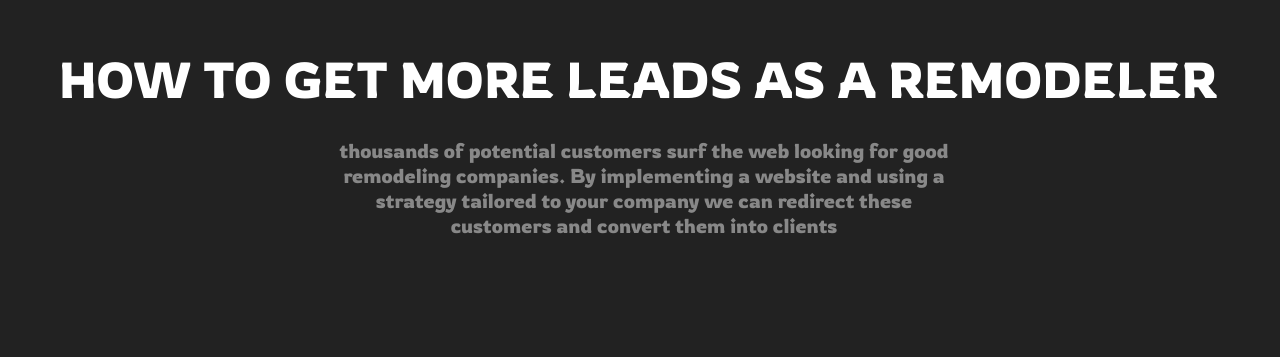
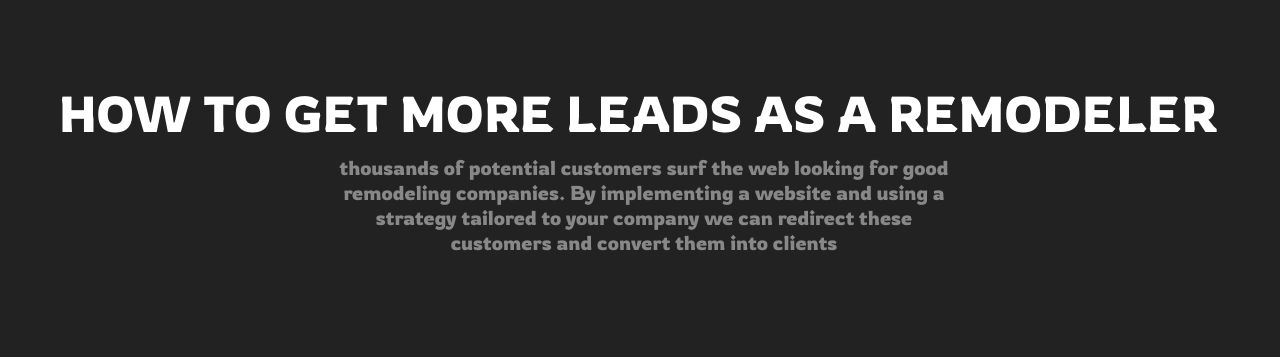
Before and after one commit to HackerLurker/remodlingdesigner, a plain HTML site: page index.html in a window 1280 px wide. Shown: the part 421-778 px from the top of the page. Drawn offline with Linux system fonts and the light colour scheme.

Commit message:
Add files via upload

```diff
--- a/index.html
+++ b/index.html
@@ -9,7 +9,15 @@
     <title>HOW TO GET MORE LEADS AS A REMODELER | Landing Page</title>
     <meta name="description" content="HOW TO GET MORE LEADS AS A REMODELER. thousands of potential customers surf the web looking for good remodeling companies. By implementing a website and using a strategy tailored to your company we can redirect these customers and convert them into clients ">
      <meta name="keywords" content="Remodeling, Leads, More Leads, How to get more leads as a remodeler">
-</head>
+</head><!-- Google tag (gtag.js) -->
+<script async src="https://www.googletagmanager.com/gtag/js?id=G-E71JJ9T83G"></script>
+<script>
+  window.dataLayer = window.dataLayer || [];
+  function gtag(){dataLayer.push(arguments);}
+  gtag('js', new Date());
+
+  gtag('config', 'G-E71JJ9T83G');
+</script>
 <body>
     <div class="LandingPage" style="width: 1300px; height: 2103px; position: relative; background: #222222">
         <div class="PricePlanSections" style="width: 570px; height: 669px; left: 363px; top: 1270px; position: absolute">
@@ -64,8 +72,8 @@
           <div class="ProofsectionMiniHeader" style="width: 168px; height: 31px; left: 401px; top: 0px; position: absolute; text-align: center"><span style="color: #DC323F; font-size: 20px; font-family: Rowdies; font-weight: 400; word-wrap: break-word">STATISTICS<br/></span><span style="color: #DC323F; font-size: 20px; font-family: Inter; font-weight: 400; word-wrap: break-word"><br/></span></div>
         </div>
         <div class="HowSection" style="width: 1162px; height: 200px; left: 69px; top: 471px; position: absolute">
-          <div class="HowsectionText" style=" height: 110px; left: 282px; top: 90px; position: absolute; text-align: center; color: #888888;  font-family: Rowdies; font-weight: 400; word-wrap: break-word">thousands of potential customers surf the web looking for good<br/>remodeling companies. By implementing a website and using a strategy tailored to your company we can redirect these customers and convert them into clients<br/></div>
-          <div class="HeaderHowsection" style="width: 1162px; height: 90px; left: 0px; top: 0px; position: absolute; text-align: center; color: white;  font-family: Rowdies; font-weight: 400; word-wrap: break-word">HOW TO GET MORE LEADS AS A REMODELER</div>
+          <div class="HowsectionText" style=" height: 110px; left: 282px; top: 90px; position: absolute; text-align: center; color: #888888;  font-family: Rowdies; font-weight: 400; word-wrap: break-word"><h2 class="HowsectionText">thousands of potential customers surf the web looking for good<br/>remodeling companies. By implementing a website and using a strategy tailored to your company we can redirect these customers and convert them into clients</h2><br/></div>
+          <div class="HeaderHowsection" style="width: 1162px; height: 90px; left: 0px; top: 0px; position: absolute; text-align: center; color: white;  font-family: Rowdies; font-weight: 400; word-wrap: break-word"><h1 class="HeaderHowsection">HOW TO GET MORE LEADS AS A REMODELER</h1></div>
         </div>
         <div class="LandingSection" style="width: 1302px; height: 421px; left: -2px; top: 0px; position: absolute">
           <img class="TopImg" style="width: 1300px; height: 421px; left: 0px; top: 0px; position: absolute; opacity: 0.25; object-fit: cover;" src="milivoj-kuhar-Te48TPzdcU8-unsplash - Copy.jpg" />
--- a/style.css
+++ b/style.css
@@ -9,15 +9,23 @@ body::-webkit-scrollbar{
 
 .HeaderHowsection{
     font-size: 50px;
+    width: 1162px;
+    height: 90px;
+    left: 0px;
+    top: 0px;
+    position: absolute;
+    text-align: center;
+    color: white;
+    font-family: Rowdies;
+    font-weight: 400;
+    word-wrap: break-word;
 }
 
 .HowsectionText{
     font-size: 20px;
     width: 610px;
+    height: 110px;  position: absolute; text-align: center; color: #888888;  font-family: Rowdies; font-weight: 400; word-wrap: break-word
 }
-
-
-
 
 
 
```
